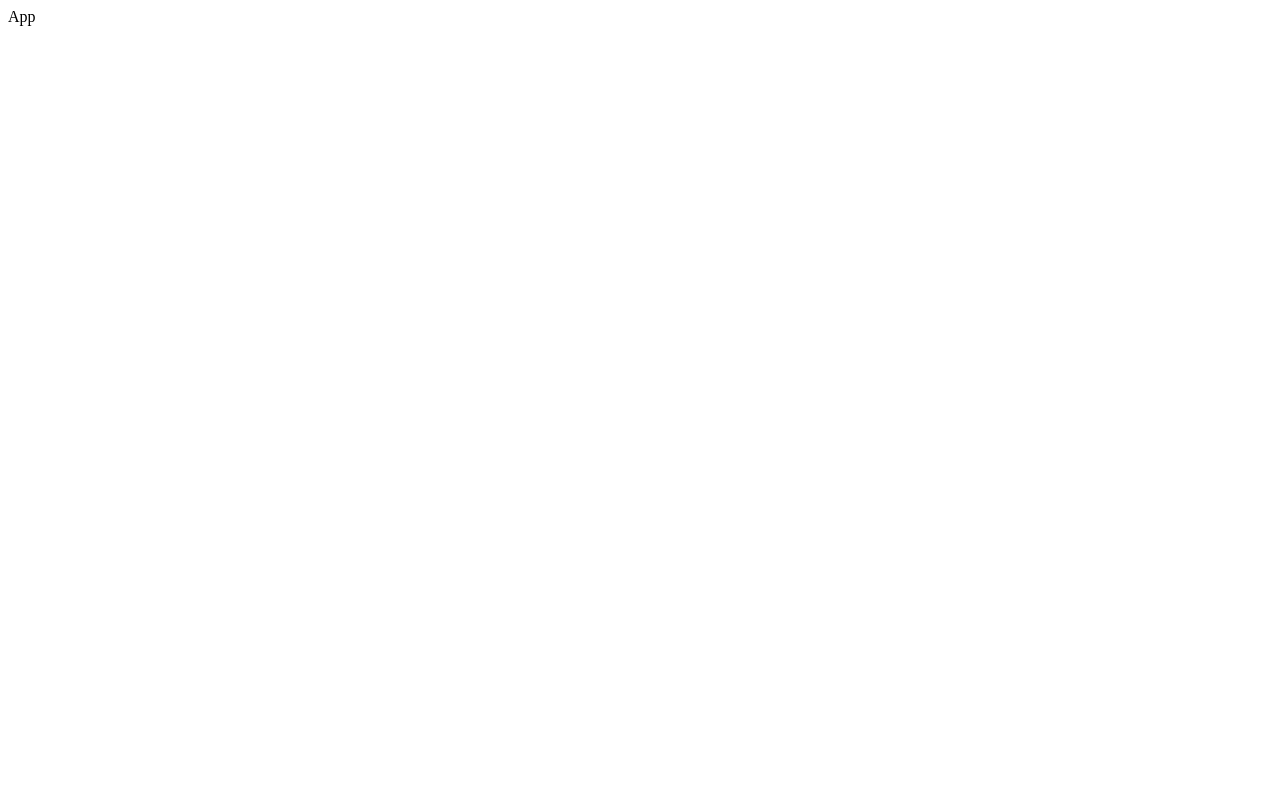
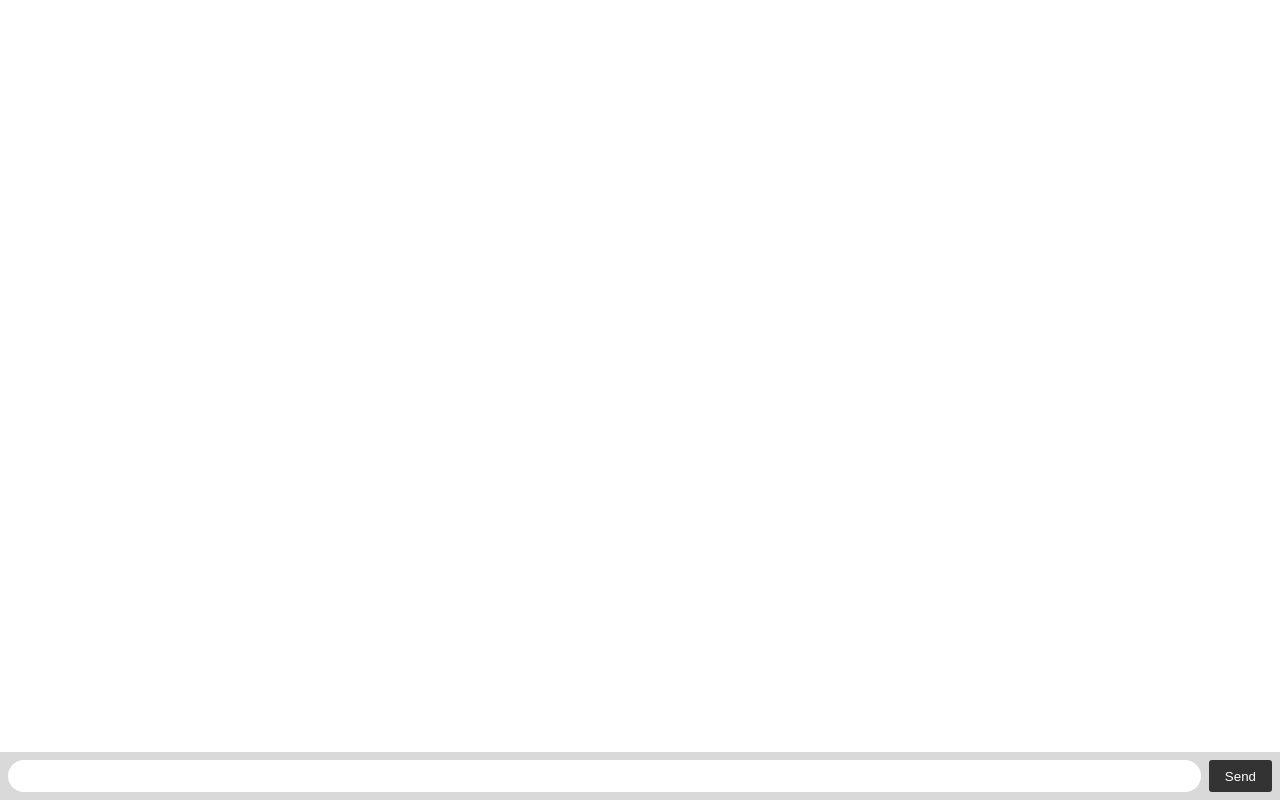
Before and after one commit to dongkyun2331/react-sns-front, a React (Create React App) app: page / in a window 1280 px wide. Built offline with nearby package versions, Linux system fonts and the light colour scheme.

Commit message:
index.css

```diff
--- a/src/App.js
+++ b/src/App.js
@@ -1,7 +1,15 @@
 import React from "react";
 
 const App = () => {
-  return <div>App</div>;
+  return (
+    <div>
+      <ul id="messages"></ul>
+      <form id="form" action="">
+        <input id="input" autocomplete="off" />
+        <button>Send</button>
+      </form>
+    </div>
+  );
 };
 
 export default App;
--- /dev/null
+++ b/src/index.css
@@ -0,0 +1,50 @@
+body {
+  margin: 0;
+  padding-bottom: 3rem;
+  font-family: -apple-system, BlinkMacSystemFont, "Segoe UI", Roboto, Helvetica,
+    Arial, sans-serif;
+}
+
+#form {
+  background: rgba(0, 0, 0, 0.15);
+  padding: 0.25rem;
+  position: fixed;
+  bottom: 0;
+  left: 0;
+  right: 0;
+  display: flex;
+  height: 3rem;
+  box-sizing: border-box;
+  backdrop-filter: blur(10px);
+}
+#input {
+  border: none;
+  padding: 0 1rem;
+  flex-grow: 1;
+  border-radius: 2rem;
+  margin: 0.25rem;
+}
+#input:focus {
+  outline: none;
+}
+#form > button {
+  background: #333;
+  border: none;
+  padding: 0 1rem;
+  margin: 0.25rem;
+  border-radius: 3px;
+  outline: none;
+  color: #fff;
+}
+
+#messages {
+  list-style-type: none;
+  margin: 0;
+  padding: 0;
+}
+#messages > li {
+  padding: 0.5rem 1rem;
+}
+#messages > li:nth-child(odd) {
+  background: #efefef;
+}
--- a/src/index.js
+++ b/src/index.js
@@ -3,6 +3,7 @@
 import React from "react";
 import ReactDOM from "react-dom";
 import App from "./App"; // App 컴포넌트를 불러옴
+import "./index.css";
 
 ReactDOM.render(
   <React.StrictMode>
```
